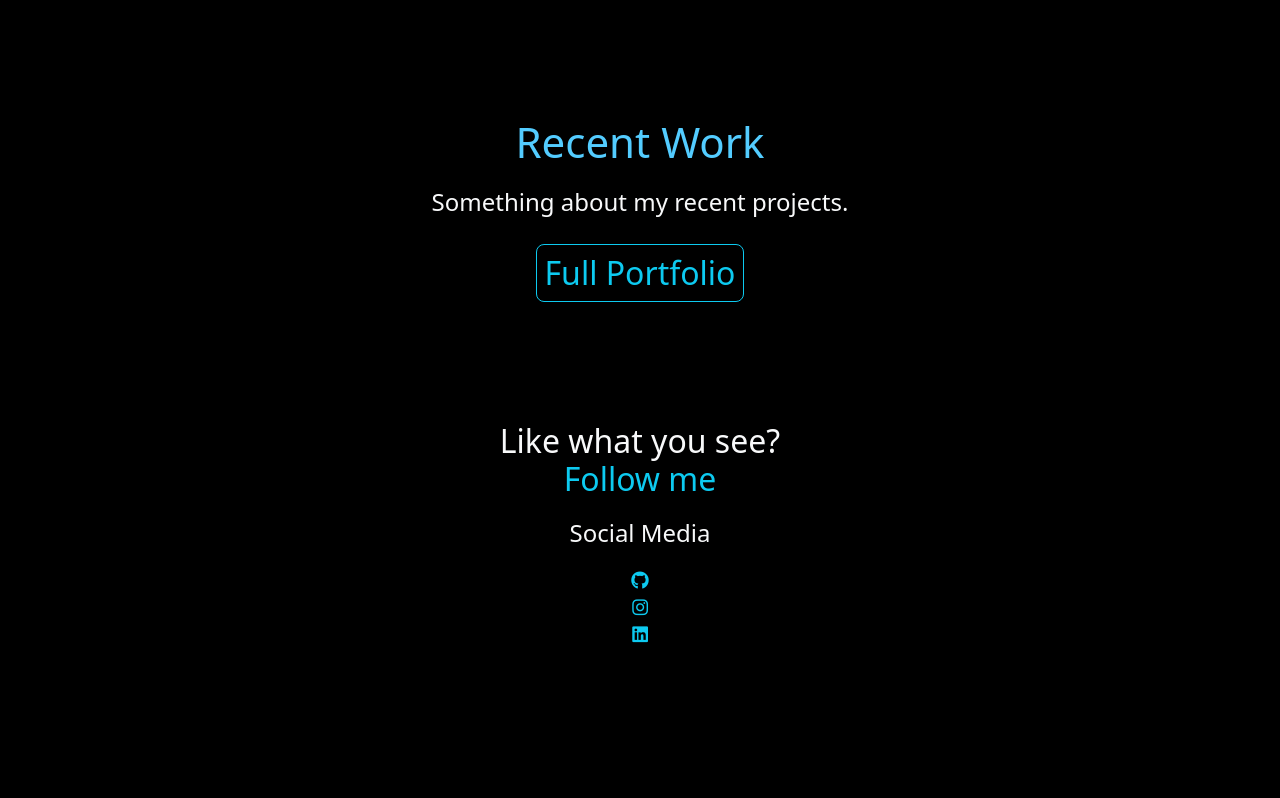
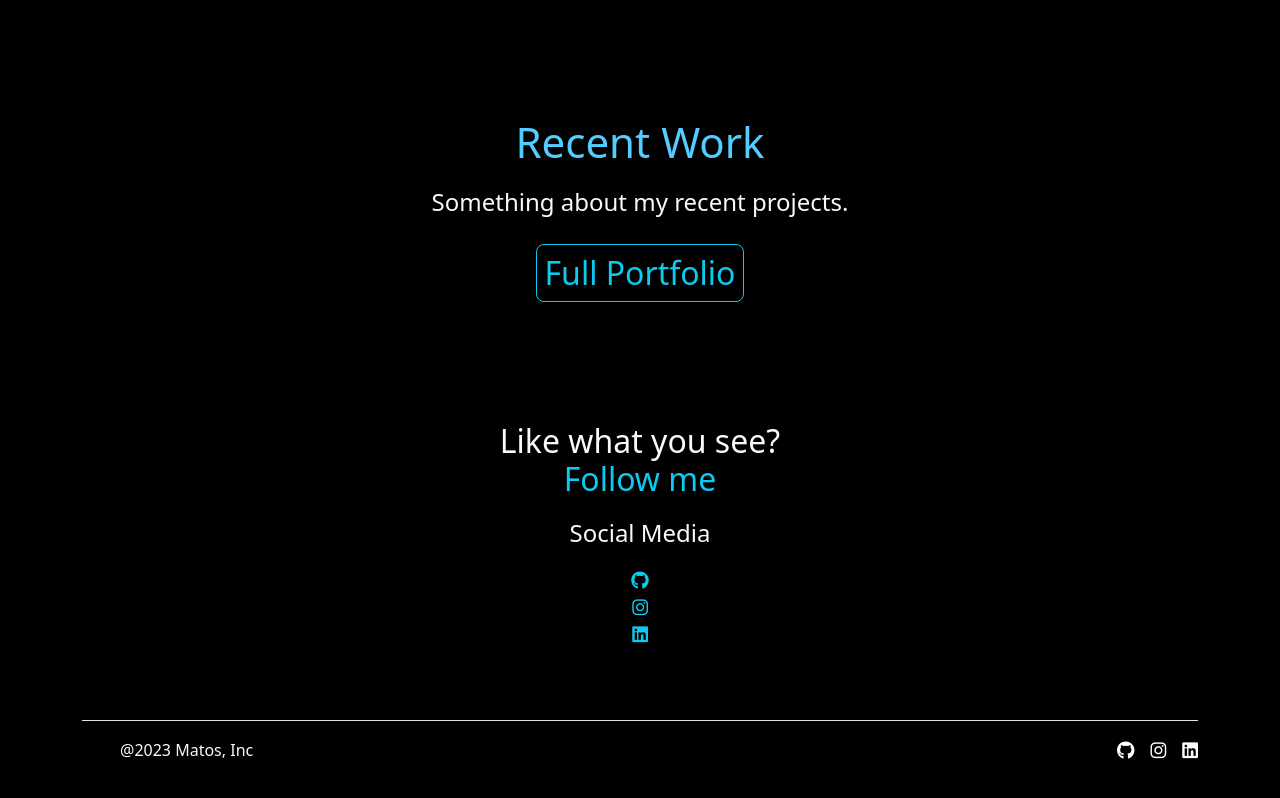
Before and after one commit to johncmatos/Portfolio, a website: page HTML/Index.html in a window 1280 px wide. Shown: the part 1282-2080 px from the top of the page. Before the commit the page ends 1978 px from the top, so only its background shows below. Drawn offline with nearby package versions, Linux system fonts and the light colour scheme; files whose address does not match are found by name.

Commit message:
added a footer to index

```diff
--- a/HTML/Index.html
+++ b/HTML/Index.html
@@ -197,5 +197,32 @@
 
     </div>
 
+
+    <div class="container">
+      <footer class="d-flex flex-wrap justify-content-between align-items-center py-3 my-4 border-top ">
+        <div class="col-md-4 d-flex align-items-center">
+          <a href="/" class="mb-3 me-2 mb-md-0  text-body-white text-decoration-none lh-1">
+            <svg class="bi" width="30" height="24">
+              <use xlink:href="#bootstrap"></use>
+            </svg>
+          </a>
+          <span class="mb-3 mb-md-0 text-body-white">
+            @2023 Matos, Inc
+          </span>
+        </div>
+        <ul class="nav col-md-4 justify-content-end list-unstyled d-flex">
+          <li class="ms-3">
+            <a href="https://github.com/johncmatos"><i class="fa-brands fa-github text-white" href="#"></i></a>
+          </li>
+          <li class="ms-3">
+            <a href="https://www.instagram.com/john_software_developer/"><i class="fa-brands fa-instagram text-white" href="#"></i></a>
+          </li>
+          <li class="ms-3">
+            <a href="https://www.linkedin.com/in/john-matos-77140718b/"><i class="fa-brands fa-linkedin text-white"></i></a></div>
+          </li>
+        </ul>
+      </footer>
+    </div>
+
   </body>
 </html>
```
Lines whose indentation alone changed are shown as unchanged.
